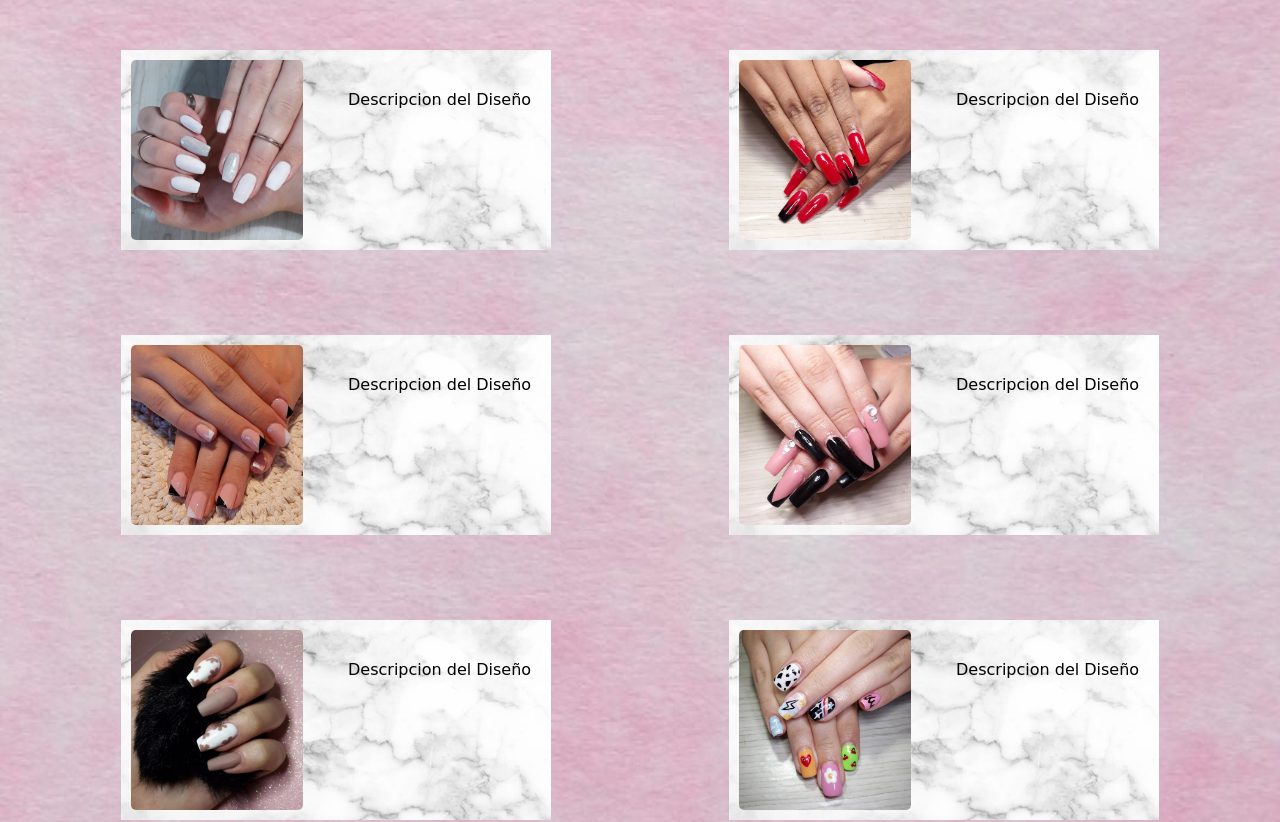
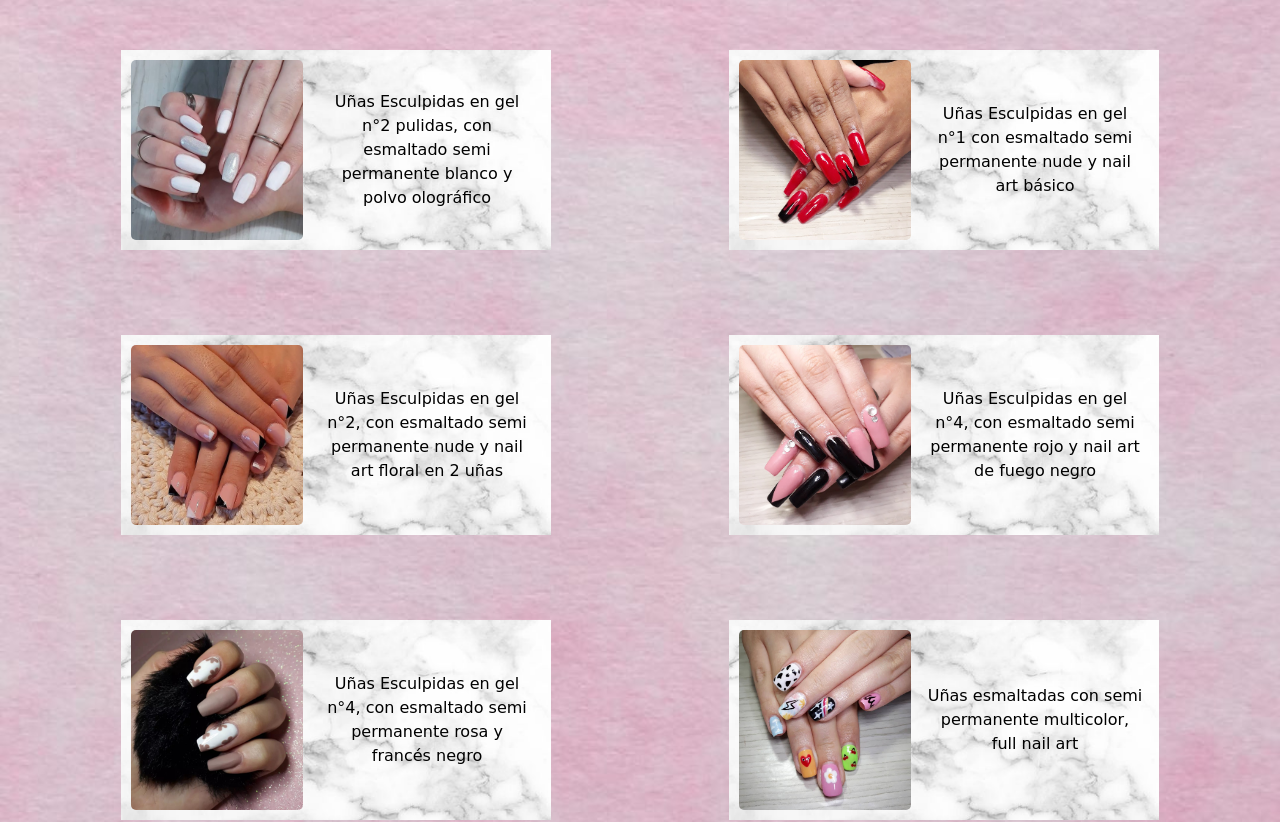
Before and after one commit to ThomasCavia/EmelciNails, a website: page diseños.html in a window 1280 px wide. Shown: the part 155-977 px from the top of the page. Drawn offline with nearby package versions, Linux system fonts and the light colour scheme; a web font is replaced by a local one.

Commit message:
Actualizacion 29/11/21

```diff
--- a/diseños.html
+++ b/diseños.html
@@ -42,32 +42,32 @@
 			<!-- Diseño -->
 			<div class="grid-item-diseños">
 				<img src="img/diseño1.png" class="img-diseños">
-				<p class="desc-diseños">Descripcion del Diseño</p>
+				<p class="desc-diseños">Uñas Esculpidas en gel n°2 pulidas, con esmaltado semi permanente blanco y polvo olográfico</p>
 			</div>
 			<!-- Diseño -->
 			<div class="grid-item-diseños">
 				<img src="img/diseño10.jpg" class="img-diseños">
-				<p class="desc-diseños">Descripcion del Diseño</p>
+				<p class="desc-diseños">Uñas Esculpidas en gel n°1 con esmaltado semi permanente nude y nail art básico</p>
 			</div>
 			<!-- Diseño -->
 			<div class="grid-item-diseños">
 				<img src="img/diseño4.png" class="img-diseños">
-				<p class="desc-diseños">Descripcion del Diseño</p>
+				<p class="desc-diseños">Uñas Esculpidas en gel n°2, con esmaltado semi permanente nude y nail art floral en 2 uñas</p>
 			</div>
 			<!-- Diseño -->
 			<div class="grid-item-diseños">
 				<img src="img/diseño8.png" class="img-diseños">
-				<p class="desc-diseños">Descripcion del Diseño</p>
+				<p class="desc-diseños">Uñas Esculpidas en gel n°4, con esmaltado semi permanente rojo y nail art de fuego negro</p>
 			</div>
 			<!-- Diseño -->
 			<div class="grid-item-diseños">
 				<img src="img/diseño13.jpeg" class="img-diseños">
-				<p class="desc-diseños">Descripcion del Diseño</p>
+				<p class="desc-diseños">Uñas Esculpidas en gel n°4, con esmaltado semi permanente rosa y francés negro</p>
 			</div>
 			<!-- Diseño -->
 			<div class="grid-item-diseños">
 				<img src="img/diseño9.png" class="img-diseños">
-				<p class="desc-diseños">Descripcion del Diseño</p>
+				<p class="desc-diseños">Uñas esmaltadas con semi permanente multicolor, full nail art</p>
 			</div>
 		</div>
 	</main>
--- a/estilo.scss
+++ b/estilo.scss
@@ -372,16 +372,16 @@
       margin-top: 70px;
    }
 
-   .btn-primary{
+   .btn-form{
       background-color: pink;
       color: black;
 	   border: none;
 	   border-radius: 7px;
-	   padding: 8px;
+      padding: 8px;
 	   transition: 0.3s;
    }
 
-   .btn-primary:hover{
+   .btn-form:hover{
 	   color: black;
 	   background-color: pink;
 	   transform: scale(1.1);
@@ -469,8 +469,11 @@
 
    .desc-diseños{
 	   font-family: cursive;
-	   font-size: 23px;
-      margin: 0 110px 0 190px;
+	   font-size: 25px;
+      margin: auto;
+      width: 45%;
+      text-align: center;
+      font-family: cursive
    }
 }
 
@@ -500,7 +503,8 @@
 
    .desc-diseños{
 	   font-size: 16px;
-	   margin: 0 0 100px 45px;
+      margin: auto;
+      width: 50%;
    }
 }
 
```
Also changed, not shown: contacto.html (+3 -4 lines), estilo.css, 1 other file.
